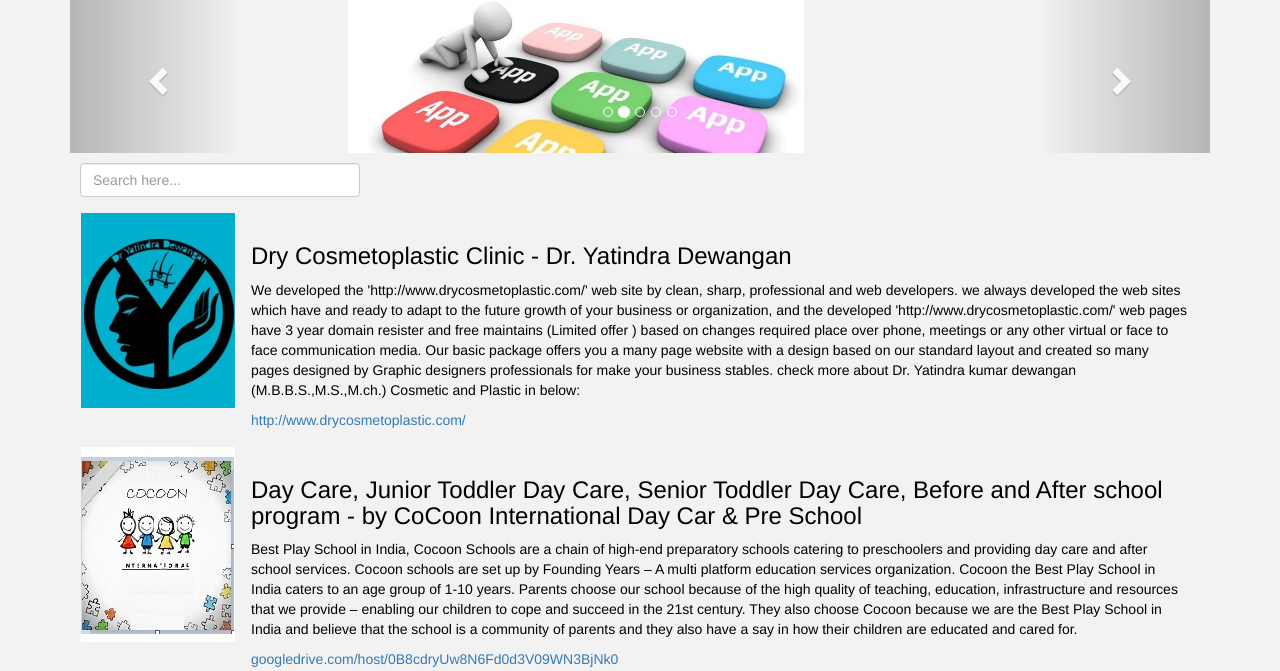
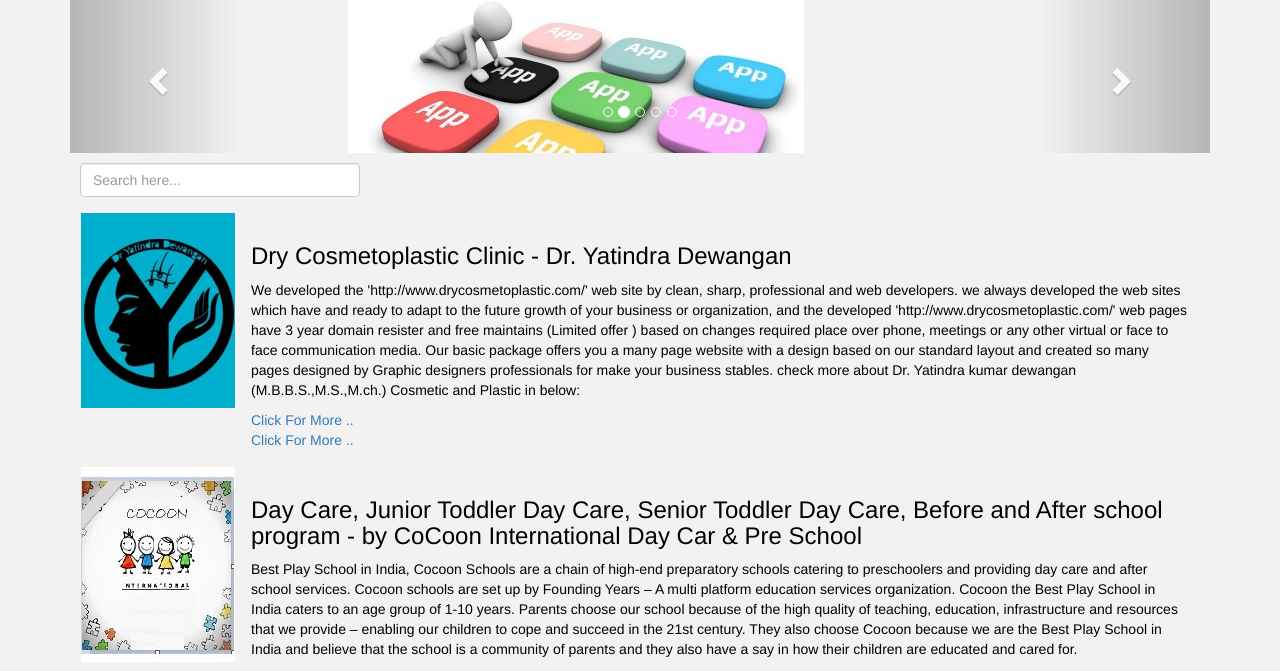
Before and after one commit to ansoftindiapvtltd/ansoftindiapvtltd.github.io, a plain HTML site: page index.html at #/product in a window 1280 px wide. Shown: the part 103-774 px from the top of the page. Drawn offline with Linux system fonts and the light colour scheme; files whose address does not match are found by name.

Commit message:
added new look for links 12/31
added new look for links

```diff
--- a/partials/product.html
+++ b/partials/product.html
@@ -15,9 +15,9 @@
                     <p>
                         {{product.details}}
                     </p>
-                    <a>
-                      <a href="{{product.link}}">   {{product.description}} </a>
-                    </a>
+                    <a href="{{product.link}}"> Click For More .. </a>
+                    <br/>
+                    <a href="{{product.description}}"> Click For More .. </a>
                 </div>
             </li>
         </ul>
```
